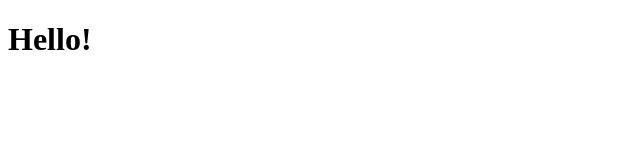
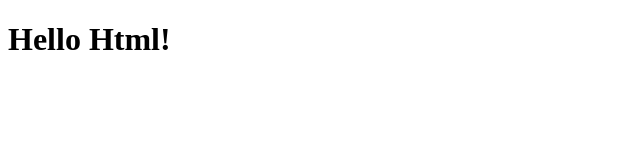
Before and after one commit to RafayMemon01/Web-Dev-RT, a plain HTML site: page index.html in a window 1280 px wide. Shown: the whole page, without its empty margins (0-640 px from the left). Drawn offline with Linux system fonts and the light colour scheme.

Commit message:
first commit

```diff
--- a/index.html
+++ b/index.html
@@ -6,6 +6,6 @@
     <title>My First Repo Code</title>
 </head>
 <body>
-    <h1>Hello!</h1>
+    <h1>Hello Html!</h1>
 </body>
 </html>
```
